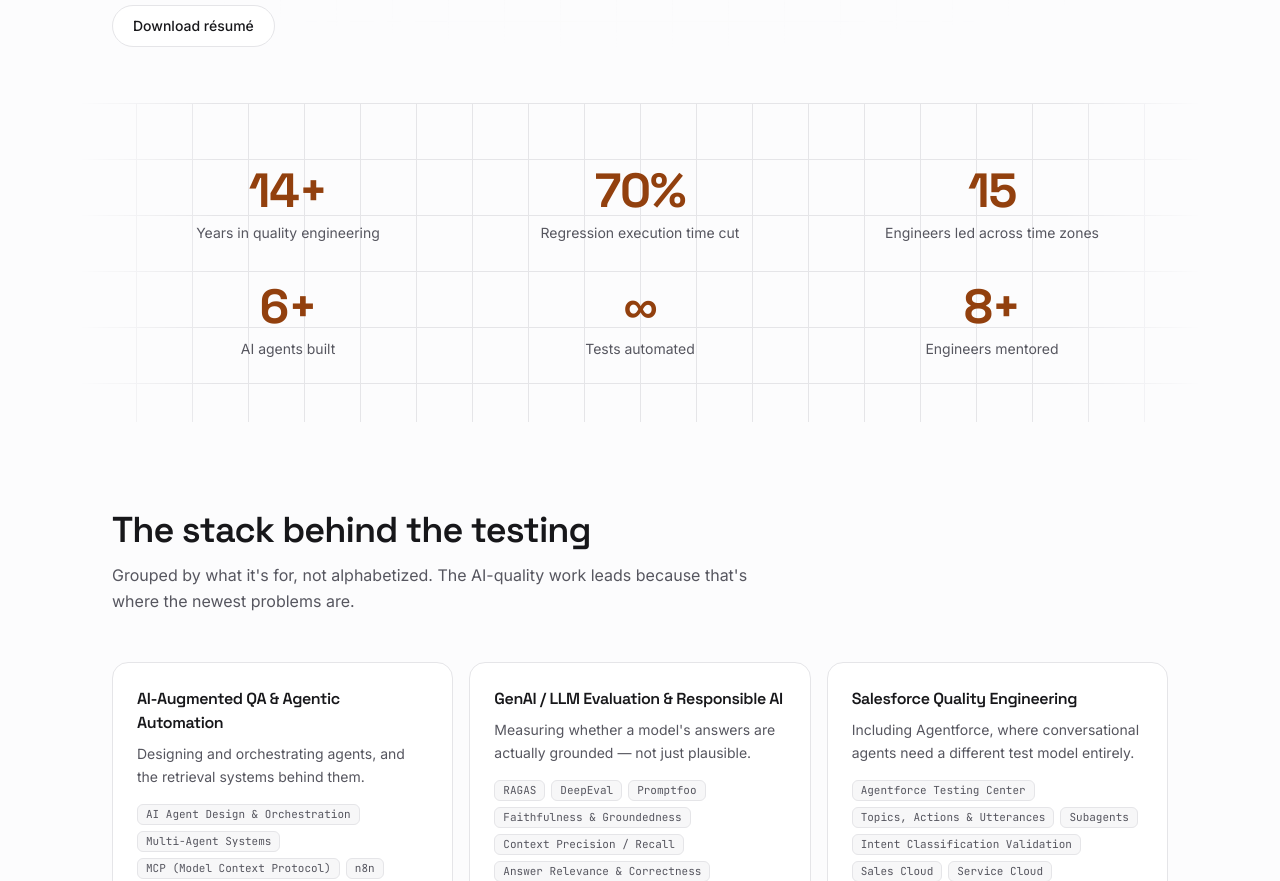
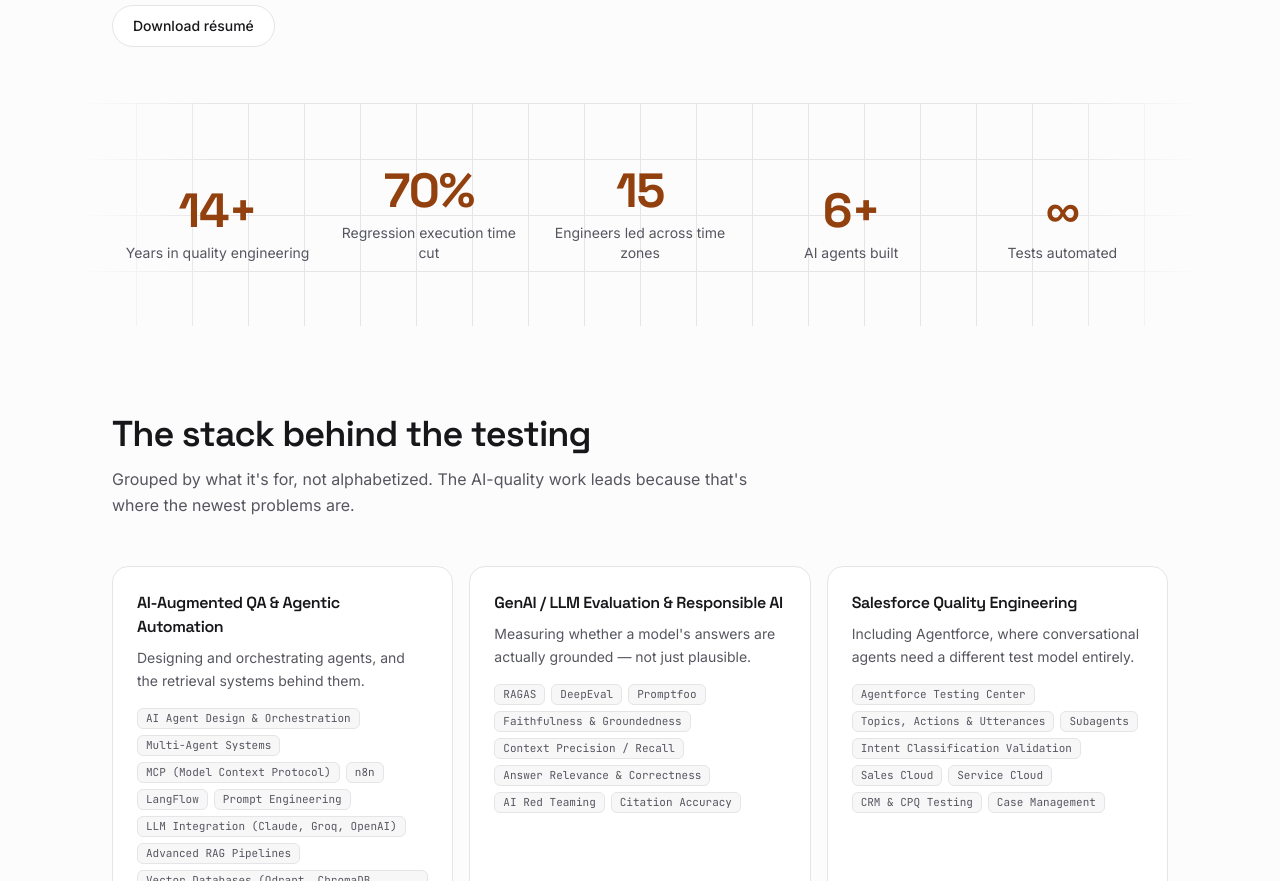
Before and after one commit to nancybhardwaj89/nancybhardwaj-portfolio, a Next.js app: page / in a window 1280 px wide. Shown: the part 660-1541 px from the top of the page. Built offline with nearby package versions, Linux system fonts and the light colour scheme.

Commit message:
Drop mentored stat and make the stats band wrap centered

```diff
--- a/src/components/sections/Hero.tsx
+++ b/src/components/sections/Hero.tsx
@@ -178,13 +178,16 @@ export function Hero() {
 
         {/* Stats band — every figure traceable to a CV claim. */}
         <Reveal delay={180}>
-          <dl className="grid-band mt-16 grid grid-cols-2 gap-y-10 py-10 sm:mt-20 sm:grid-cols-3">
+          {/* Flex rather than a fixed grid: the stat count changes, and a
+              centered wrap keeps any number of them balanced instead of
+              leaving a hole in the last row. */}
+          <dl className="grid-band mt-16 flex flex-wrap justify-center gap-y-10 py-10 sm:mt-20">
             {stats.map((stat) => (
               // column-reverse so the value reads first visually while the
               // markup keeps its natural dt-then-dd order for assistive tech.
               <div
                 key={stat.label}
-                className="flex flex-col-reverse items-center px-2 text-center"
+                className="flex basis-1/2 flex-col-reverse items-center px-2 text-center sm:basis-1/3 lg:basis-1/5"
               >
                 <dt className="mt-2 text-sm leading-snug text-fg-muted">
                   {stat.label}
--- a/src/content/site.ts
+++ b/src/content/site.ts
@@ -98,5 +98,4 @@ export const stats = [
   { value: "15", label: "Engineers led across time zones" },
   { value: "6+", label: "AI agents built" },
   { value: "∞", label: "Tests automated" },
-  { value: "8+", label: "Engineers mentored" },
 ] as const;
```
